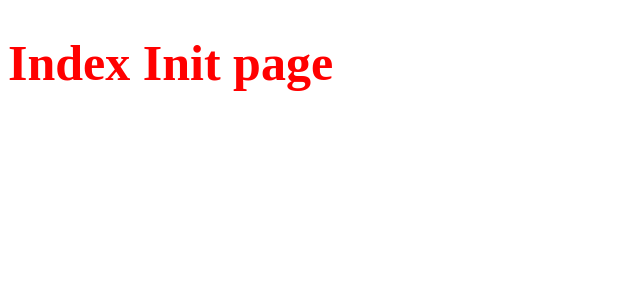
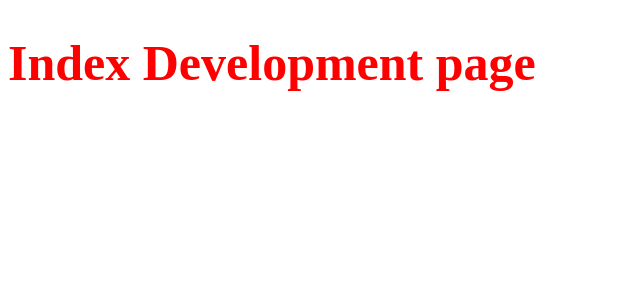
Before and after one commit to dinizgb/data-mundy, a Next.js app: page / in a window 1280 px wide. Shown: the top 300 px of the page, without its empty margins (0-640 px from the left). Built offline with nearby package versions, Linux system fonts and the light colour scheme.

Commit message:
Development Init

```diff
--- a/pages/index.tsx
+++ b/pages/index.tsx
@@ -6,5 +6,5 @@ const Title = styled.h1`
 `
 
 export default function Home() {
-  return <Title>Index Init page</Title>
+  return <Title>Index Development page</Title>
 }
```
